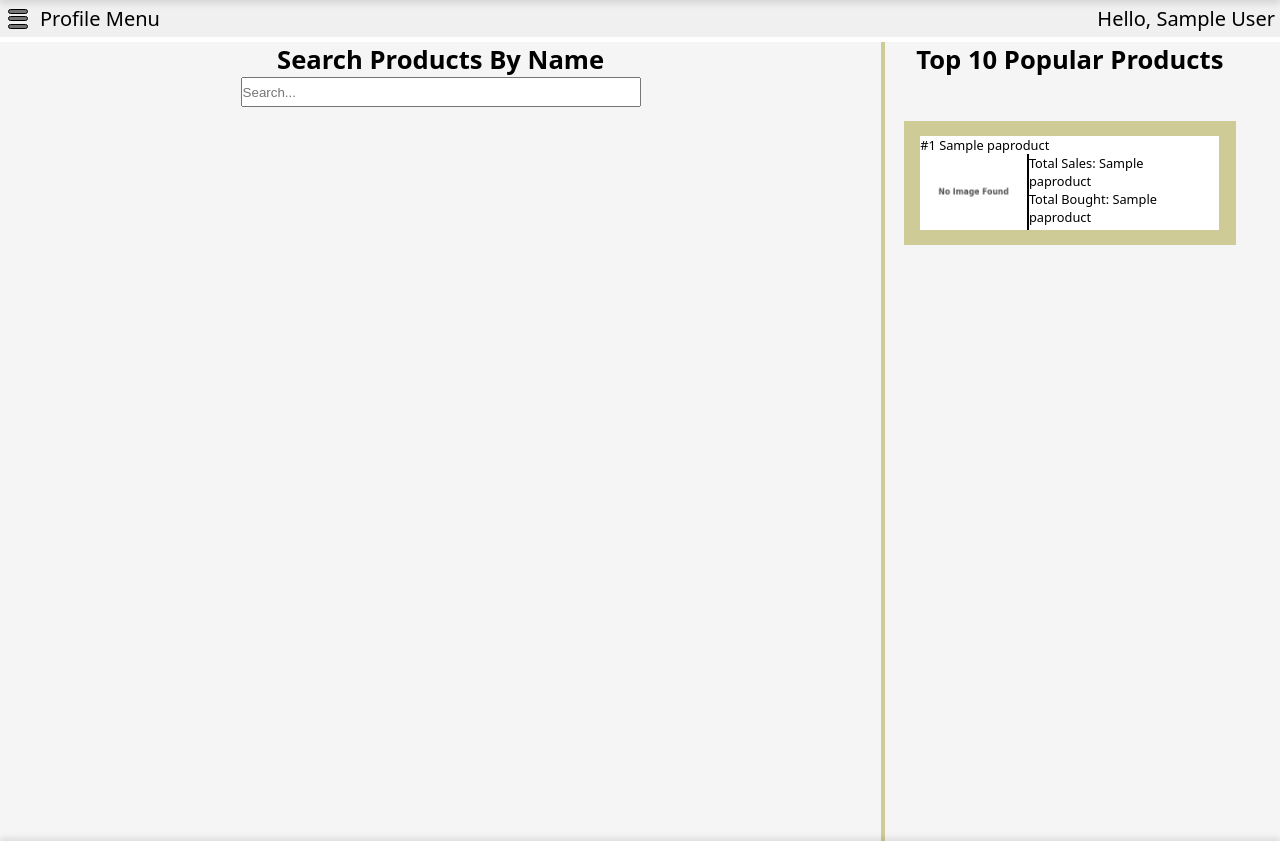
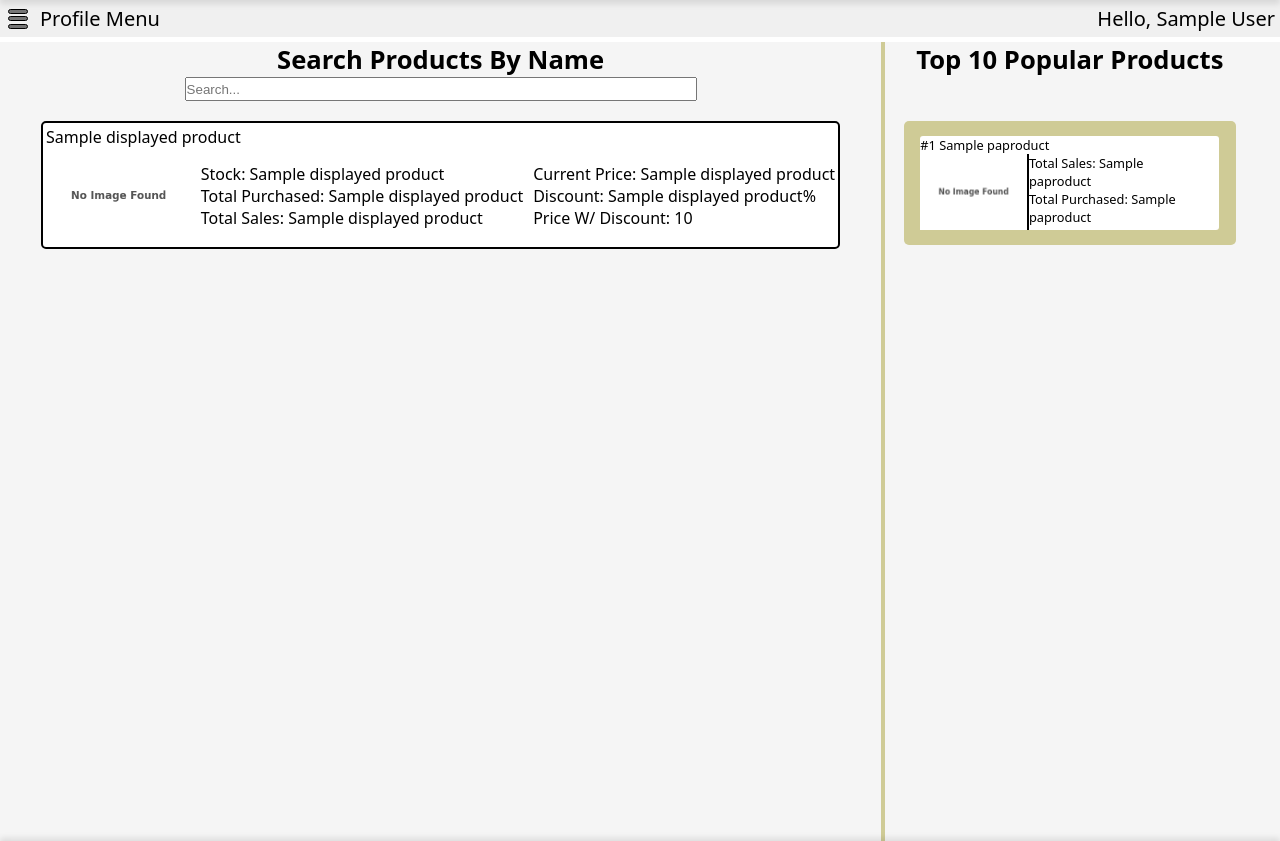
Before and after one commit to ChanGu3/Cpts451_project, a Flask app: template front_end/app/templates/Profile/Admin/Analytics.html in a window 1280 px wide. Shown: the part 80-921 px from the top of the page. Run offline with Flask 3, Linux system fonts and the light colour scheme; data comes from the database, SQL or seed files in the repository; the template is opened without the code that fills it: most values are stand-ins (such as "Sample title", 1, 10 or a date in 2020); data that the repository does not hold is empty.

Commit message:
feat: finished analytic page
- Also integrated with database

```diff
--- a/backend/schema.sql
+++ b/backend/schema.sql
@@ -238,3 +238,21 @@ create table CreditCard(
 	CONSTRAINT CreditCard_PK PRIMARY KEY(Payment_ID),
     CONSTRAINT CreditCard_Payment_ID_FK FOREIGN KEY(Payment_ID) REFERENCES Payment(Payment_ID)
 );
+
+create table ProductReviews(
+	Product_ID INT,
+	Customer_ID INT,
+	Rating INT
+		CONSTRAINT ProductReviews_Rating_NOTNULL NOT NULL
+		CONSTRAINT ProductReviews_Rating_Format CHECK (Rating BETWEEN 1 AND 5)
+	,
+	Review Varchar(1000)
+		CONSTRAINT ProductReviews_Review_NOTNULL NOT NULL
+	,
+	DateOfReview Date
+		CONSTRAINT ProductReviews_DateOfReview_NOTNULL NOT NULL
+	,
+	CONSTRAINT ProductReviews_PK PRIMARY KEY(Product_ID, Customer_ID),
+	CONSTRAINT ProductReviews_Product_ID_FK FOREIGN KEY(Product_ID) REFERENCES Product(Product_ID) ON DELETE CASCADE,
+	CONSTRAINT ProductReviews_Customer_ID_FK FOREIGN KEY(Customer_ID) REFERENCES CustomerUser(Customer_ID) ON DELETE CASCADE
+);
--- /dev/null
+++ b/front_end/app/static/css/AdminProfilePageStyles/AdminAll.css
@@ -0,0 +1,52 @@
+.barcontainer {
+    display: flex;
+    flex-direction: column;
+    justify-content: center;
+    width: auto;
+    height: auto;
+    border: 2px solid #000000;
+    border-radius: 5px;
+    background-color: #ffffff;
+    padding: 3px;
+    margin-top: 20px;
+}
+
+.barcontainer img{
+    object-fit: cover;
+    width: auto;
+    height: auto;
+    max-width: 12vw;
+    max-height: 12vh;
+    border-radius: 5px;
+}
+
+.barcontainer p{
+    font-size: 1.25vw;
+}
+
+.barcontainer .top
+{
+    display: flex;
+    flex-direction: row;
+    width: auto;
+    height: auto;
+}
+
+.barcontainer .bottom
+{
+    display: flex;
+    flex-direction: row;
+    gap: 10px;
+    justify-content: center;
+    align-items: center;
+    width: auto;
+    height: auto;
+}
+
+.barcontainer .bottom .text3Container{
+    display: flex;
+    flex-direction: column;
+    justify-content: center;
+    width: auto;
+    height: auto;
+}
--- a/front_end/app/static/css/AdminProfilePageStyles/AdminAnalytics.css
+++ b/front_end/app/static/css/AdminProfilePageStyles/AdminAnalytics.css
@@ -37,12 +37,14 @@
     max-height: 85vh;
     overflow-y: scroll;
     background-color: #cfcb96;
+    border-radius: 5px;
 }
 
 .PPContainer paproduct
 {
     width: 90%;
     height: auto;
+    border-radius: 3px;
     background-color: #ffffff;
     margin-top: 15px;
     margin-bottom: 15px;
@@ -55,7 +57,6 @@ paproduct .Top
     width: inherit;
     height: inherit;
     border-bottom: 5px rgb(0, 0, 0);
-    background-color: #ffffff;
 }
 
 paproduct .Bottom
@@ -64,7 +65,6 @@ paproduct .Bottom
     flex-direction: horizontal;
     width: inherit;
     height: inherit;
-    background-color: #ffffff;
 }
 
 paproduct .BottomLeft
@@ -98,10 +98,32 @@ paproduct .BottomRight
     border-right: 2.5px solid #cfcb96;
 }
 
-.AnalyticLeft .SearchBar
+.AnalyticLeft .FormSearchBar
 {
+    display: flex;
+    justify-content: center;
+    align-items: center;
     width: 100%;
     height: 100%;
-    max-width: 400px;
-    max-height: 30px;
+    max-width: 40vw;
+    max-height: 3vh;
 }
+
+.AnalyticLeft .FormSearchBar .SearchBar
+{
+    width: inherit;
+    height: inherit;
+    max-width: inherit;
+    max-height: inherit;
+}
+
+.AnalyticLeft .switchpages
+{
+    display: flex;
+    justify-content: space-between;
+    padding-top: 15px;
+    padding-bottom: 15px;
+    padding-left: 30px;
+    padding-right: 30px;
+    width: 100%;
+}
--- a/front_end/app/templates/Profile/Admin/Analytics.html
+++ b/front_end/app/templates/Profile/Admin/Analytics.html
@@ -3,6 +3,7 @@
 
 {% block Stylesheets%}
 <link rel="stylesheet" href="{{ url_for('static', filename='css/AdminProfilePageStyles/AdminAnalytics.css') }}">
+<link rel="stylesheet" href="{{ url_for('static', filename='css/AdminProfilePageStyles/AdminAll.css') }}">
 {% endblock %}
 
 {% block menu_element_content %}
@@ -10,7 +11,41 @@
 <div class="AnalyticBase">
     <div class="AnalyticLeft">
         <h3>Search Products By Name</h3>
-        <input class="SearchBar" type="text" placeholder="Search..." class="search-bar">
+        <form class='FormSearchBar' action="{{ url_for('adminPI_route.profile_analytics', displayName=displayName, page=1) }}" method="POST">
+            <input class="SearchBar" type="text" placeholder="Search..." id='productsearch' name='productsearch' value=''>
+        </form>
+        {% for displayedProduct in displayedProducts %}
+            <div class='barcontainer'>
+                <div class='top'>
+                    <p> {{displayedProduct[1]}} </p>
+                </div>
+                <div class='bottom'>
+                    <img src="{{ url_for('get_thumbnail', productName=displayedProduct[1], imageName=displayedProduct[8]) }}" alt="Test">
+                    <div class='text3container'>
+                        <p> Stock: {{displayedProduct[3]}} </p>
+                        <p> Total Purchased: {{displayedProduct[9]}}</p>
+                        <p> Total Sales: {{displayedProduct[10]}}</p>
+                    </div>
+                    <div class='text3container'>
+                        <p> Current Price: {{displayedProduct[2]}} </p>
+                        <p> Discount: {{displayedProduct[5]}}%</p>
+                        {% set priceWDis = (displayedProduct[2] * ((100-displayedProduct[5]) / 100)) | round(2) %}
+                        <p> Price W/ Discount: {{priceWDis}}</p>
+                    </div>
+                </div>
+            </div>
+        {% endfor %}
+        <div class='switchpages'>
+            {% if pageLeftURL %}
+                {% set prevPage = page - 1 %}
+                <a href="{{ url_for('adminPI_route.profile_analytics', displayName=displayName, page=prevPage, currentSearch=currentSearch) }}">Page {{prevPage}}</a>
+            {% endif %}
+
+            {% if pageRightURL %}
+                {% set nextPage = page + 1 %}
+                <a href="{{ url_for('adminPI_route.profile_analytics', displayName=displayName, page=nextPage, currentSearch=currentSearch) }}">Page {{nextPage}}</a>
+            {% endif %}
+        </div>
     </div>
 
     <div class="AnalyticRight">
@@ -28,7 +63,7 @@
                         </div>
                         <div class="BottomRight">
                             <p>Total Sales: {{paproduct[4]}}</p>
-                            <p>Total Bought: {{paproduct[3]}}</p>
+                            <p>Total Purchased: {{paproduct[3]}}</p>
                         </div>
                     </div>
                 </paproduct>
```
Also changed, not shown: backend/dbms.py (+7 -2 lines), front_end/app/routes/AdminProfileRoutes.py (+34 -3 lines).
